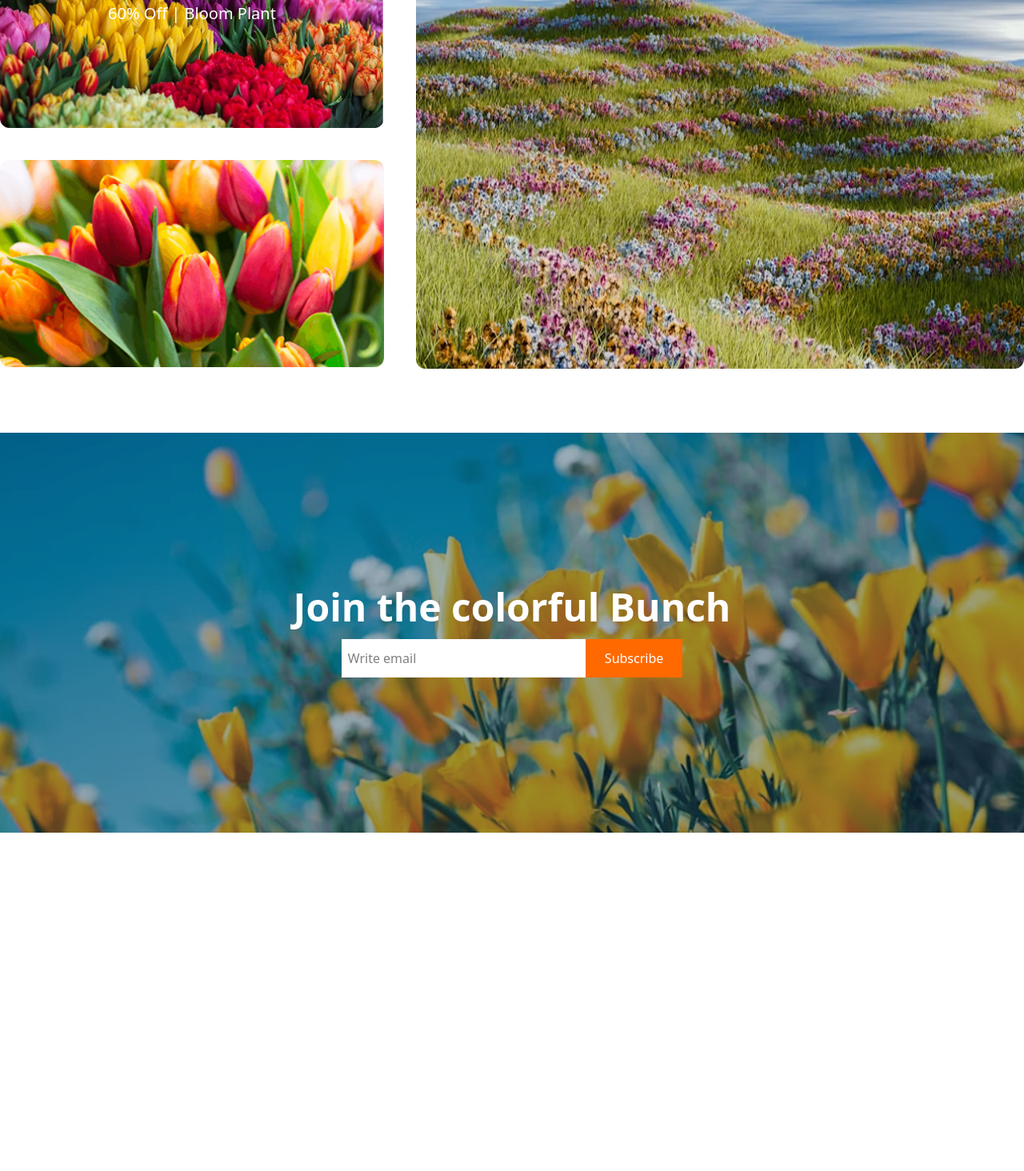
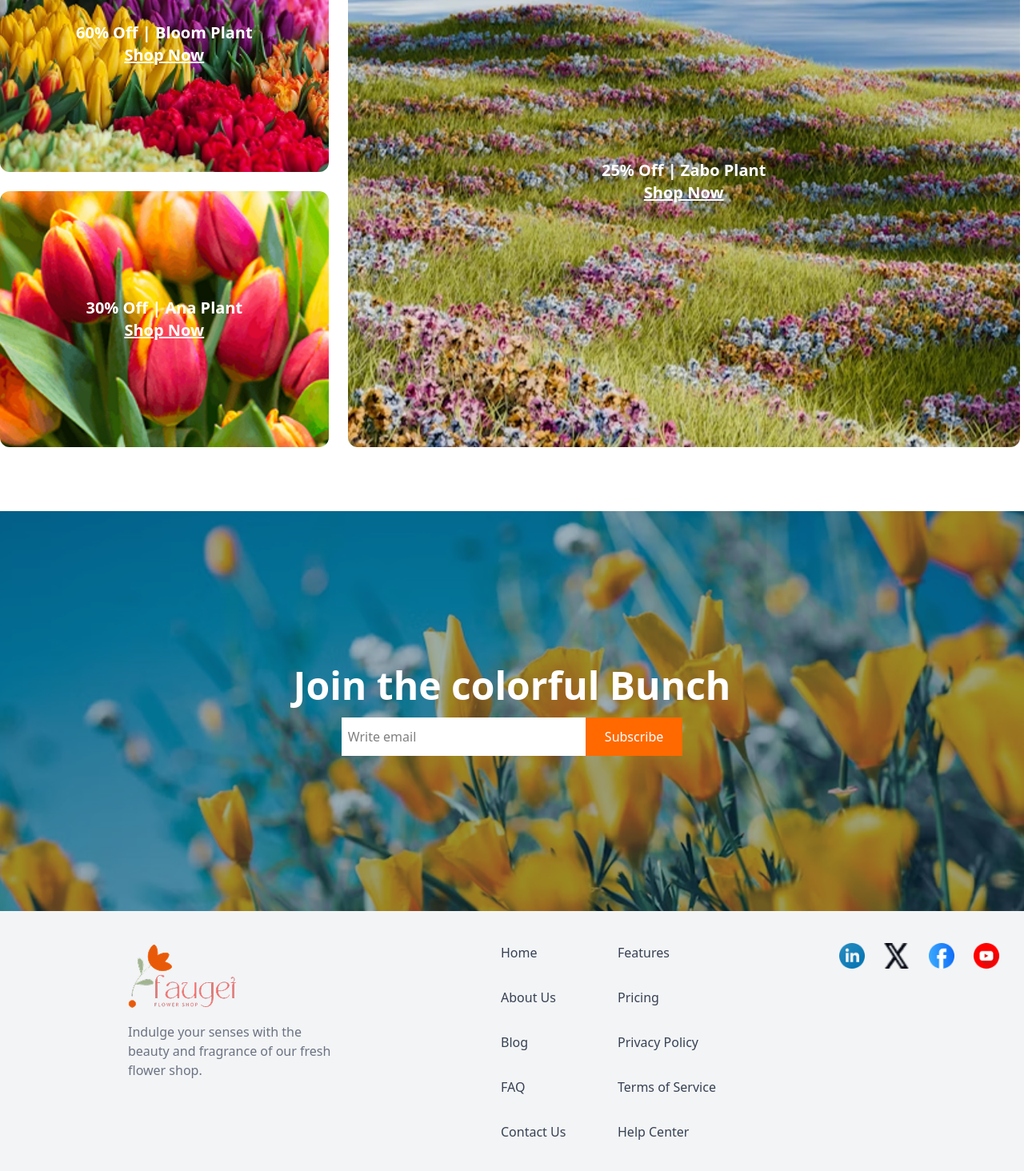
Before and after one commit to Maswud07/flower-project, a plain HTML site: page index.html in a window 1280 px wide. Shown: the part 3168-4632 px from the top of the page at 80% size. Before the commit the page ends 4209 px from the top, so only its background shows below. Drawn offline with nearby package versions, Linux system fonts and the light colour scheme.

Commit message:
footer section done

```diff
--- a/index.html
+++ b/index.html
@@ -178,29 +178,48 @@
         <section>
             <div class="text-center mt-20">
                 <h1 class="font-bold text-4xl"><span class="text-orange-500">Latest</span> Deals</h1>
-                <p class="text-gray-500 text-xl mt-8">Indulge your senses with the beauty and fragrance of our fresh flower shop. From <br>
-                classic roses to exotic blooms, we offer a wide variety of fresh.</p>
+                <p class="text-gray-500 text-xl mt-8">Indulge your senses with the beauty and fragrance of our fresh flower shop. From <br> classic roses to exotic blooms, we offer a wide variety of fresh.</p>
             </div>
 
-            <div class="max-w-7xl mx-auto flex items-center justify-between px-5 md:px-0">
-                <div class="relative grid grid-cols-1 gap-y-10 mt-20">
-                    <img class="rounded-xl w-120" src="assets/deal-bloom.png" alt="">
-                    <div class="absolute -top-40 left-0 w-full h-full flex items-center justify-center text-white p-4 space-y-4">
-                        <p class="text-xl">60% Off | Bloom Plant</p>
+            <!-- Grid Layout with 2 Columns -->
+            <div class="max-w-7xl mx-auto grid grid-cols-1 md:grid-cols-3 gap-6 mt-20">
+
+                <!-- Column 1: Two Images stacked vertically, equal height -->
+                <div class="flex flex-col gap-6">
+                    <!-- First Image: Bloom Plant -->
+                    <div class="relative">
+                        <img class="rounded-xl w-full h-80 object-cover" src="assets/deal-bloom.png" alt="Bloom Plant">
+                        <div class="absolute inset-0 flex flex-col items-center justify-center text-white p-4">
+                            <p class="text-xl font-bold text-center">60% Off | Bloom Plant</p>
+                            <a href="#" class="text-xl font-semibold underline">Shop Now</a>
+                        </div>
                     </div>
 
-                    <img class="rounded-xl w-120" src="assets/deal-ana.png" alt="">
+                    <!-- Second Image: Ana Plant -->
+                    <div class="relative">
+                        <img class="rounded-xl w-full h-80 object-cover" src="assets/deal-ana.png" alt="Ana Plant">
+                        <div class="absolute inset-0 flex flex-col items-center justify-center text-white p-4">
+                            <p class="text-xl font-bold text-center">30% Off | Ana Plant</p>
+                            <a href="#" class="text-xl font-semibold underline">Shop Now</a>
+                        </div>
+                    </div>
+                </div>
 
-                </div>
-                <div class="mt-20">
-                    <img class="rounded-xl w-190 h-141.5" src="assets/deal-zabo.png" alt="">
+                <!-- Column 2: One Image with the same height as combined images in the left column -->
+                <div class="relative h-166 w-full md:h-166 md:w-210">
+                    <img class="rounded-xl w-full h-full object-cover" src="assets/deal-zabo.png" alt="Zabo Plant">
+                    <div class="absolute inset-0 flex flex-col items-center justify-center text-white p-4">
+                        <p class="text-xl font-bold text-center">25% Off | Zabo Plant</p>
+                        <a href="#" class="text-xl font-semibold underline">Shop Now</a>
+                    </div>
                 </div>
             </div>
+        </section>
 
 
 
 
-        </section>
+
 
         <section>
                 <div class="relative bg-cover bg-center mt-20" style="background-image: url('assets/news-letter-bg.png'); height: 500px;">
@@ -230,9 +249,61 @@
 
     </main>
 
-    <footer>
+    <footer class="bg-gray-100 py-10 px-5 md:px-0">
+        <div class="ml-40 mx-auto grid grid-cols-1 md:grid-cols-4 gap-6">
 
+
+            <div class="flex flex-col items-center md:items-start ">
+                <img src="assets/logo.png" alt="" class="mb-4">
+                <p class="text-center md:text-left text-gray-500">
+                    Indulge your senses with the <br> beauty and fragrance of our fresh <br> flower shop.
+                </p>
+            </div>
+
+
+            <div class="flex flex-col items-center md:items-start gap-y-6 pl-45">
+                <a href="#" class="text-gray-700 hover:text-orange-500 mb-2">Home</a>
+                <a href="#" class="text-gray-700 hover:text-orange-500 mb-2">About Us</a>
+                <a href="#" class="text-gray-700 hover:text-orange-500 mb-2">Blog</a>
+                <a href="#" class="text-gray-700 hover:text-orange-500 mb-2">FAQ</a>
+                <a href="#" class="text-gray-700 hover:text-orange-500 mb-2">Contact Us</a>
+            </div>
+
+
+            <div class="flex flex-col items-center md:items-start pl-10 gap-y-6">
+                <a href="#" class="text-gray-700 hover:text-orange-500 mb-2">Features</a>
+                <a href="#" class="text-gray-700 hover:text-orange-500 mb-2">Pricing</a>
+                <a href="#" class="text-gray-700 hover:text-orange-500 mb-2">Privacy Policy</a>
+                <a href="#" class="text-gray-700 hover:text-orange-500 mb-2">Terms of Service</a>
+                <a href="#" class="text-gray-700 hover:text-orange-500 mb-2">Help Center</a>
+            </div>
+
+
+            <div class="flex justify-center space-x-6">
+
+                <a href="#" class="text-blue-600">
+                    <img src="assets/icon-linkedin.png" alt="LinkedIn" class="w-8 h-8">
+                </a>
+
+                <a href="#" class="text-blue-500">
+                    <img src="assets/icon-twitter.png" alt="Twitter" class="w-8 h-8">
+                </a>
+
+                <a href="#" class="text-blue-600">
+                    <img src="assets/icon-facebook.png" alt="Facebook" class="w-8 h-8">
+                </a>
+
+                <a href="#" class="text-red-600">
+                    <img src="assets/icon-youtube.png" alt="YouTube" class="w-8 h-8">
+                </a>
+            </div>
+
+
+        </div>
     </footer>
+
+
+
 
 </body>
 </html>
```
